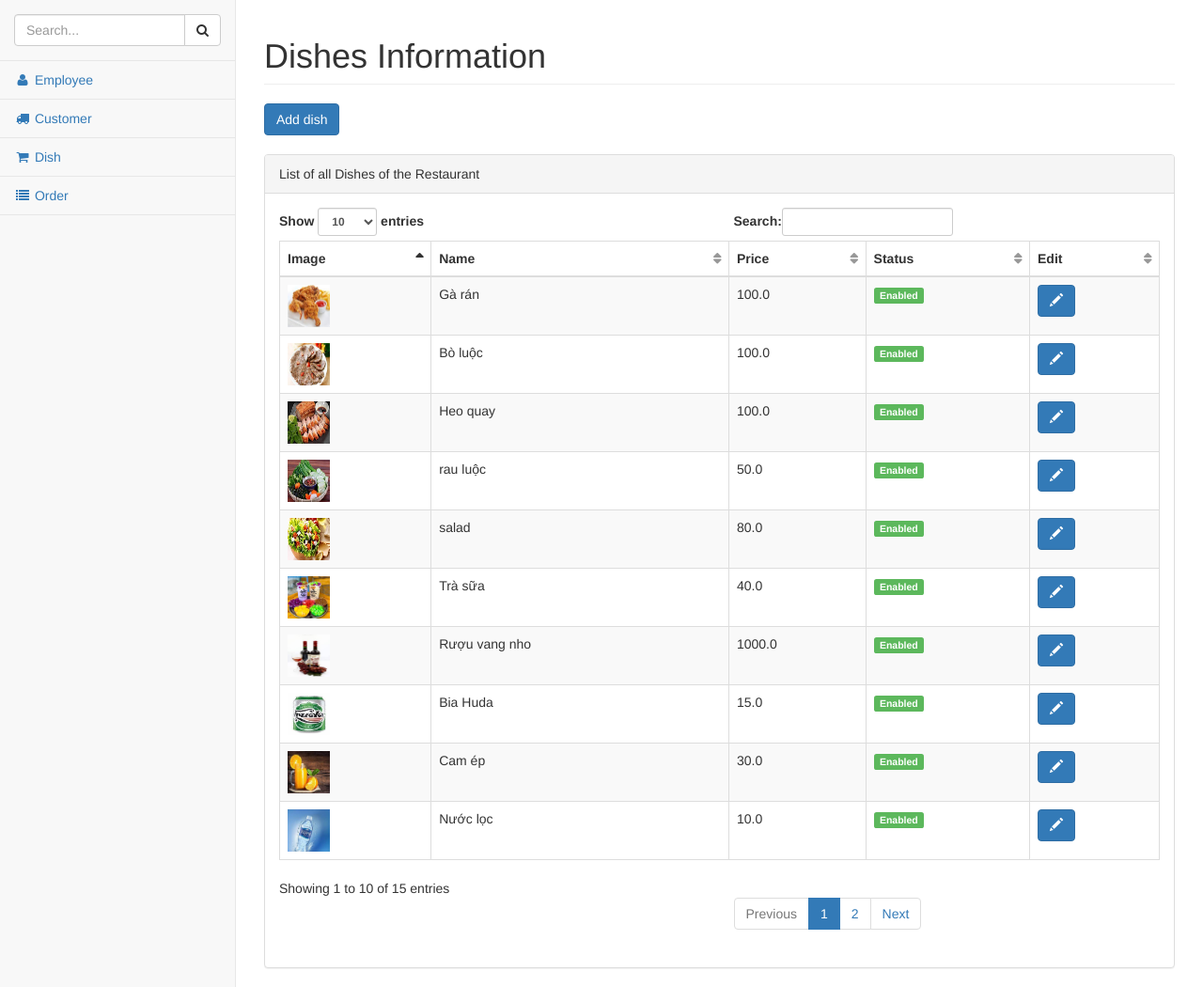
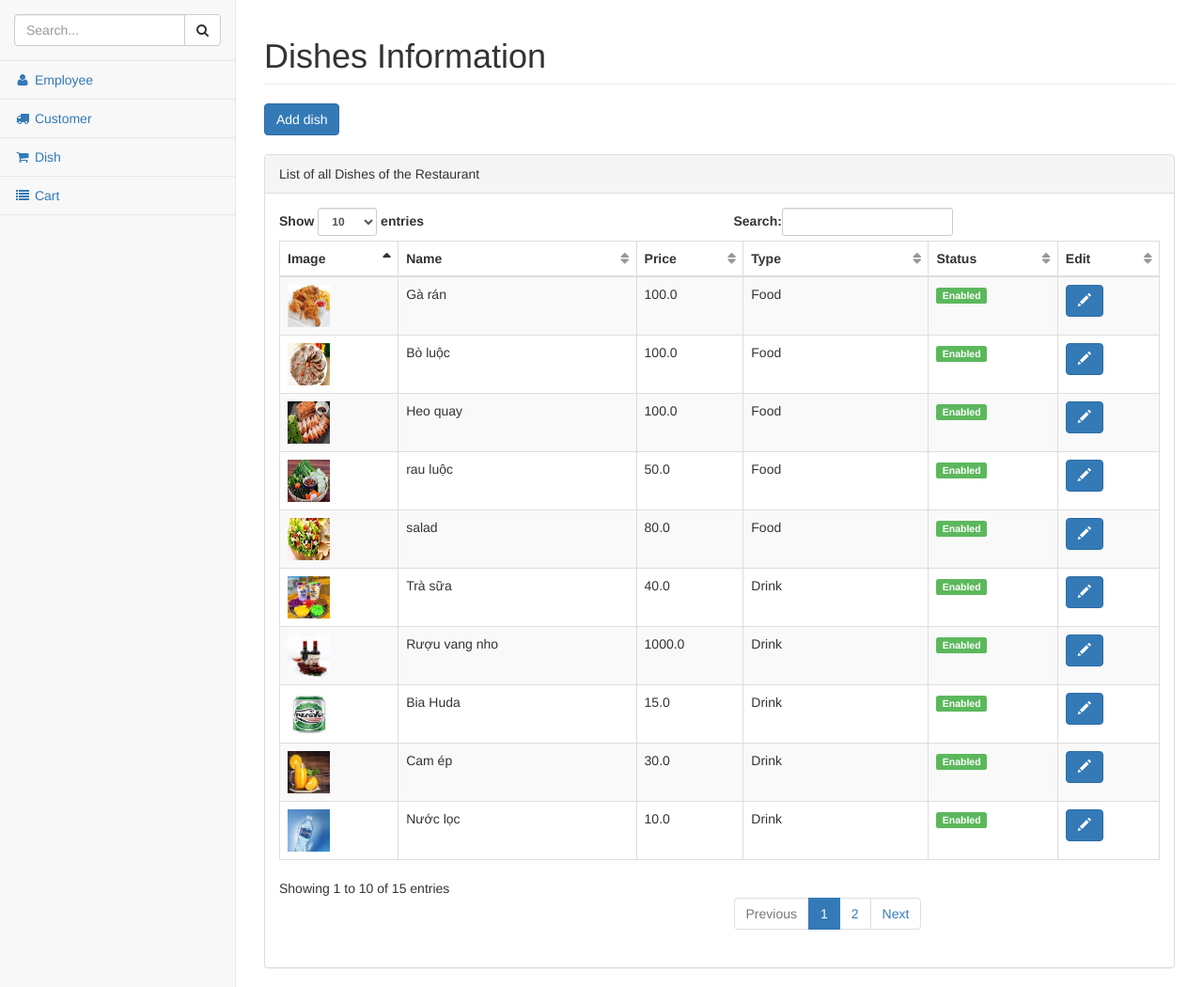
Before and after one commit to honganh1903/Restaurant-Management-Django, a Django app: page /dashboard/dish_list/ in a window 1280 px wide. Shown: the part 51-1101 px from the top of the page at 94% size. Run offline with Django 3.2, Linux system fonts and the light colour scheme; data comes from the database, SQL or seed files in the repository; some libraries are stand-ins or nearby versions.

Commit message:
update cart and dish

```diff
--- a/templates/admin/dish.html
+++ b/templates/admin/dish.html
@@ -36,6 +36,7 @@
                                 <th>Image</th>
                                 <th>Name</th>
                                 <th>Price</th>
+                                <th>Type</th>
                                 <th>Status</th>
                                 <th>Edit</th>
                             </tr>
@@ -47,6 +48,14 @@
                                 <td><img src="/media/{{dish.image}}" alt="Mô tả hình ảnh" width="45" height="45"></td>
                                 <td>{{dish.name}}</td>
                                 <td>{{dish.price}}</td>
+                                <td>{% if dish.menu_id == 1 %}
+                                        <p>Food</p>
+                                    {% elif dish.menu_id == 2 %}
+                                        <p>Drink</p>
+                                    {% else %}
+                                        <p>Refreshment</p>
+                                    {% endif %}
+                                </td>
                                 <td>{% if dish.status == 'Enabled' %}
                                     <span class="label label-success">Enabled</span>
                                     {% else %}
--- a/templates/includes/sidemenu.html
+++ b/templates/includes/sidemenu.html
@@ -25,8 +25,8 @@
                     <i class="fa fa-shopping-cart fa-fw"></i> Dish</a>
             </li>
             <li>
-                <a href="/dashboard/order_list">
-                    <i class="fa fa-list fa-fw"></i> Order</a>
+                <a href="/dashboard/cart_list">
+                    <i class="fa fa-list fa-fw"></i> Cart</a>
             </li>
         </ul>
     </div>
```
Also changed, not shown: templates/admin/cart.html (+5 -11 lines).
